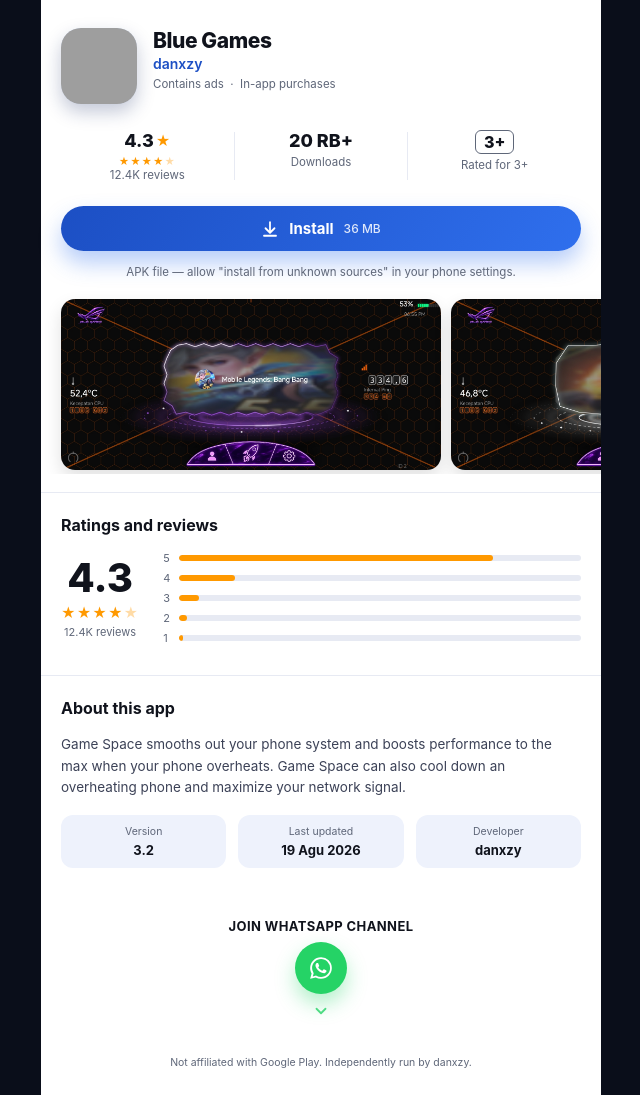
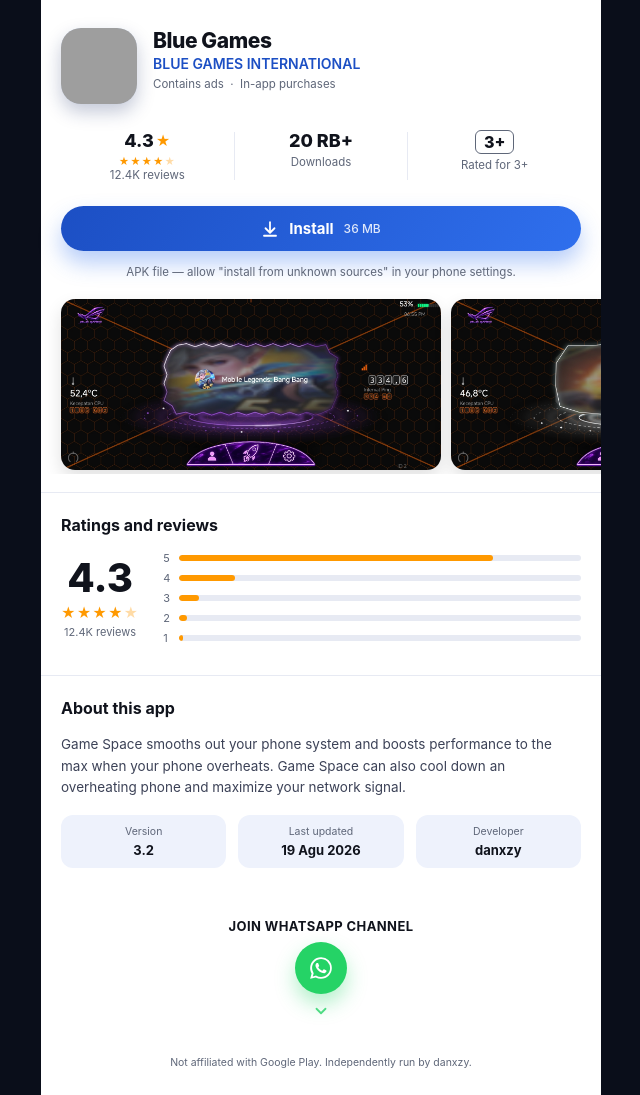
Before and after one commit to projek727/danxzyProject, a website: page index.html in a window 1280 px wide. Shown: the whole page, without its empty margins (319-959 px from the left). Drawn offline with Linux system fonts and the light colour scheme; no server answers; grey boxes are pictures that could not be loaded.

Commit message:
Update developer name in index.html

```diff
--- a/index.html
+++ b/index.html
@@ -280,7 +280,7 @@
 
       <div class="app-heading">
         <h1 class="app-name">Blue Games</h1>
-        <a class="developer" href="#">danxzy</a>
+        <a class="developer" href="#">BLUE GAMES INTERNATIONAL</a>
         <span class="tag" data-i18n="tag">Berisi iklan &nbsp;·&nbsp; Pembelian dalam aplikasi</span>
       </div>
     </header>
```
